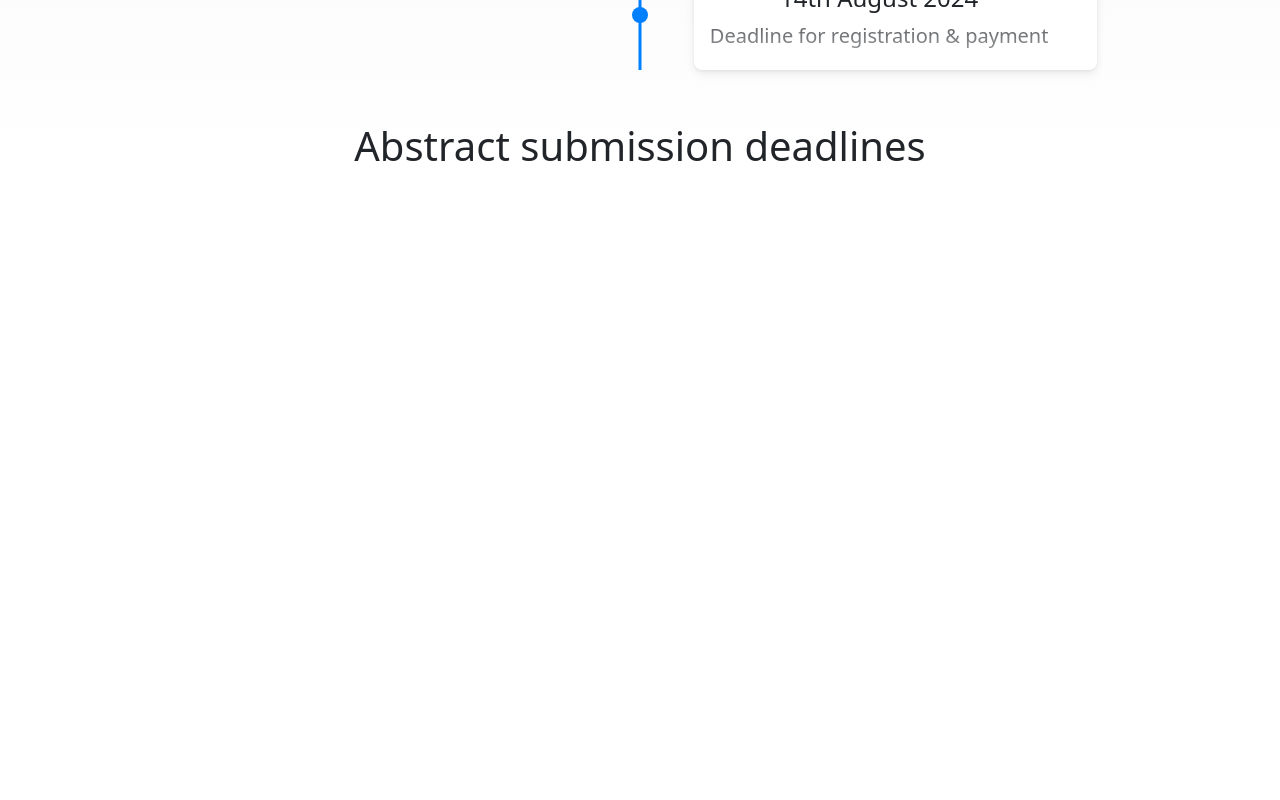
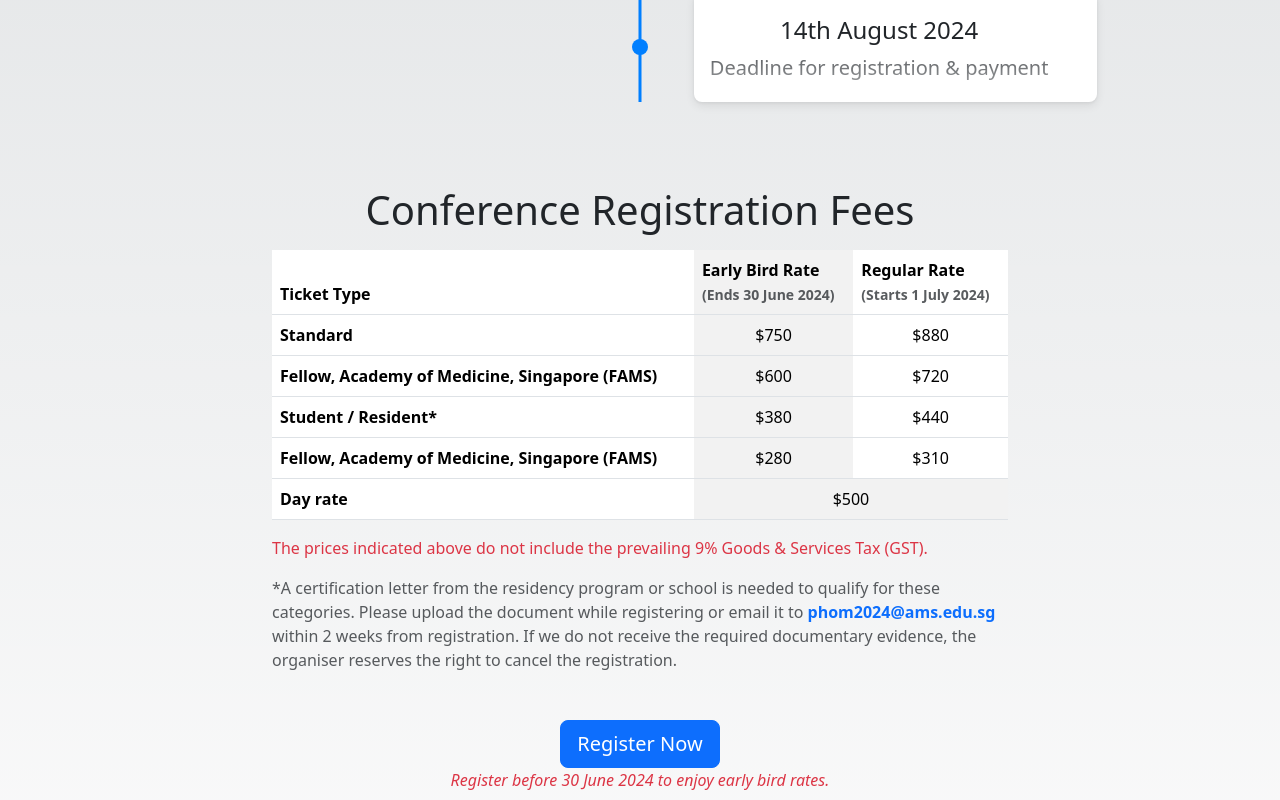
Before and after one commit to llja0112/PHOMC, a Next.js app: page / in a window 1280 px wide. Shown: the part 1800-2600 px from the top of the page. Before the commit the page ends 1986 px from the top, so only its background shows below. Built offline with nearby package versions, Linux system fonts and the light colour scheme.

Commit message:
Complete home page features

```diff
--- a/app/page.tsx
+++ b/app/page.tsx
@@ -1,25 +1,14 @@
 "use client"
 
 import Image from 'next/image';
-import { Chrono } from 'react-chrono';
+import PaperDeadline from '@/components/paperDeadline';
+import RegistrationFeeDetails from '@/components/registrationFeeDetails';
 import mainPic from '@/public/main.jpg';
 import academiaPic from '@/public/academia.jpg';
+import organisersPic from '@/public/organisers.jpg';
 import '@/styles/home.css';
 
 export default function () {
-  const items = [{
-    title: "1st April 2024",
-    cardTitle: "Call for papers",
-  }, {
-    title: "30th June 2024",
-    cardTitle: "Deadline for paper submission",
-  }, {
-    title: "31st July 2024",
-    cardTitle: "Notification of paper acceptance",
-  }, {
-    title: "14th August 2024",
-    cardTitle: "Deadline for registration & payment",
-  }];
 
   return (
     <>
@@ -36,7 +25,7 @@ export default function () {
       </div>
       <div id="content" className="pt-3">
         <div className="container">
-          <div className="card mb-3">
+          <div className="card mb-5">
             <div className="row g-0">
               <div className="col-md-4">
                 <Image src={academiaPic} className="img-fluid rounded-start" alt="Academia picture" />
@@ -62,22 +51,24 @@ export default function () {
           </div>
 
           <div className="mb-3">
-            <h1 className="fs-1 text-center">Abstract submission deadlines</h1>
+            <h1 className="fs-1 text-center">Abstract Submission Deadlines</h1>
           </div>
 
-          <div className="mb-3">
-            <Chrono mode="VERTICAL_ALTERNATING" cardHeight={110} disableToolbar={true}>
-              {items.map((item, index) => (
-                <div className="text-center" key={index}>
-                  <h1 className="fs-4">{item.title}</h1>
-                  <p className="lead text-muted">{item.cardTitle}</p>
-                </div>
-              ))}
-            </Chrono>
+          <div className="mb-5">
+            <PaperDeadline />
           </div>
 
-          <div className="mb-3">
-            <h1 className="fs-1 text-center">Abstract submission deadlines</h1>
+          <div className="mb-5">
+            <h1 className="fs-1 text-center mb-3">Conference Registration Fees</h1>
+            <div className="row">
+              <div className="col-md-8 offset-md-2">
+                <RegistrationFeeDetails />
+              </div>
+            </div>
+          </div>
+
+          <div className="mb-5 text-center">
+            <Image className="rounded img-fluid" src={organisersPic} alt={"Organisers' details image"}/>
           </div>
         </div>
       </div>
--- /dev/null
+++ b/components/paperDeadline.tsx
@@ -0,0 +1,30 @@
+'use client'
+
+import { Chrono } from './reactChronoClient';
+
+export default function PaperDeadline(){
+  const items = [{
+    title: "1st April 2024",
+    cardTitle: "Call for papers",
+  }, {
+    title: "30th June 2024",
+    cardTitle: "Deadline for paper submission",
+  }, {
+    title: "31st July 2024",
+    cardTitle: "Notification of paper acceptance",
+  }, {
+    title: "14th August 2024",
+    cardTitle: "Deadline for registration & payment",
+  }];
+
+  return (
+    <Chrono mode="VERTICAL_ALTERNATING" cardHeight={110} disableToolbar={true}>
+      {items.map((item, index) => (
+        <div className="text-center" key={index}>
+          <h1 className="fs-4">{item.title}</h1>
+          <p className="lead text-muted">{item.cardTitle}</p>
+        </div>
+      ))}
+    </Chrono>
+  );
+}
--- /dev/null
+++ b/components/reactChronoClient.ts
@@ -0,0 +1,9 @@
+// react-chrono-client.ts
+"use client"
+
+import type { Chrono as ChronoType } from "react-chrono";
+import dynamic from 'next/dynamic'
+
+export const Chrono = dynamic(() => import('react-chrono').then(lib => lib.Chrono), {
+  ssr: false,
+}) as typeof ChronoType
--- /dev/null
+++ b/components/registrationFeeDetails.tsx
@@ -0,0 +1,52 @@
+export default function RegistrationFeeDetails() {
+  return (
+    <>
+      <table className="table table-striped-columns table-hover table-responsive mb-3">
+        <thead>
+          <tr>
+            <th scope="col">Ticket Type</th>
+            <th scope="col">Early Bird Rate<br /><small className="text-muted">(Ends 30 June 2024)</small></th>
+            <th scope="col">Regular Rate<br /><small className="text-muted">(Starts 1 July 2024)</small></th>
+          </tr>
+        </thead>
+        <tbody>
+          <tr>
+            <th scope="row">Standard</th>
+            <td className="text-center">$750</td>
+            <td className="text-center">$880</td>
+          </tr>
+          <tr>
+            <th scope="row">Fellow, Academy of Medicine, Singapore (FAMS)</th>
+            <td className="text-center">$600</td>
+            <td className="text-center">$720</td>
+          </tr>
+          <tr>
+            <th scope="row">Student / Resident*</th>
+            <td className="text-center">$380</td>
+            <td className="text-center">$440</td>
+          </tr>
+          <tr>
+            <th scope="row">Fellow, Academy of Medicine, Singapore (FAMS)</th>
+            <td className="text-center">$280</td>
+            <td className="text-center">$310</td>
+          </tr>
+          <tr>
+            <th scope="row">Day rate</th>
+            <td colSpan={2} className="text-center">$500</td>
+          </tr>
+        </tbody>
+      </table>
+      <p className="text-danger">
+        The prices indicated above do not include the prevailing 9% Goods & Services Tax (GST).
+      </p>
+      <p className="text-muted mb-5">
+        *A certification letter from the residency program or school is needed to qualify for these categories. Please upload the document while registering or email it to <strong className="text-primary">phom2024@ams.edu.sg</strong> within 2 weeks from registration. If we do not receive the required documentary evidence, the organiser reserves the right to cancel the registration.
+      </p>
+      <p className="text-center">
+        <a className="btn btn-lg btn-primary" href="https://web.cvent.com/event/712cfd3d-f3a8-4c6e-82d3-50e958c5a72b/regProcessStep1">Register Now</a>
+        <br />
+        <em className="text-danger">Register before 30 June 2024 to enjoy early bird rates.</em>
+      </p>
+    </>
+  );
+}
--- a/styles/home.css
+++ b/styles/home.css
@@ -1,9 +1,9 @@
 #banner {
   display: 'flex';
   flex-direction: 'column';
-  mask-image: linear-gradient(to bottom, rgba(0,0,0,1), rgba(0,0,0,0.1));
+  mask-image: linear-gradient(to bottom, rgba(1,20,34,1), rgba(1,20,34,0.2));
 }
 
 #content {
-  background: linear-gradient(to bottom, rgba(0,0,0,0.1), rgba(0,0,0,0.0));
+  background: linear-gradient(to bottom, rgba(1,20,34,0.2), rgba(1,20,34,0));
 }
```
Also changed, not shown: public/organisers.jpg (added).
